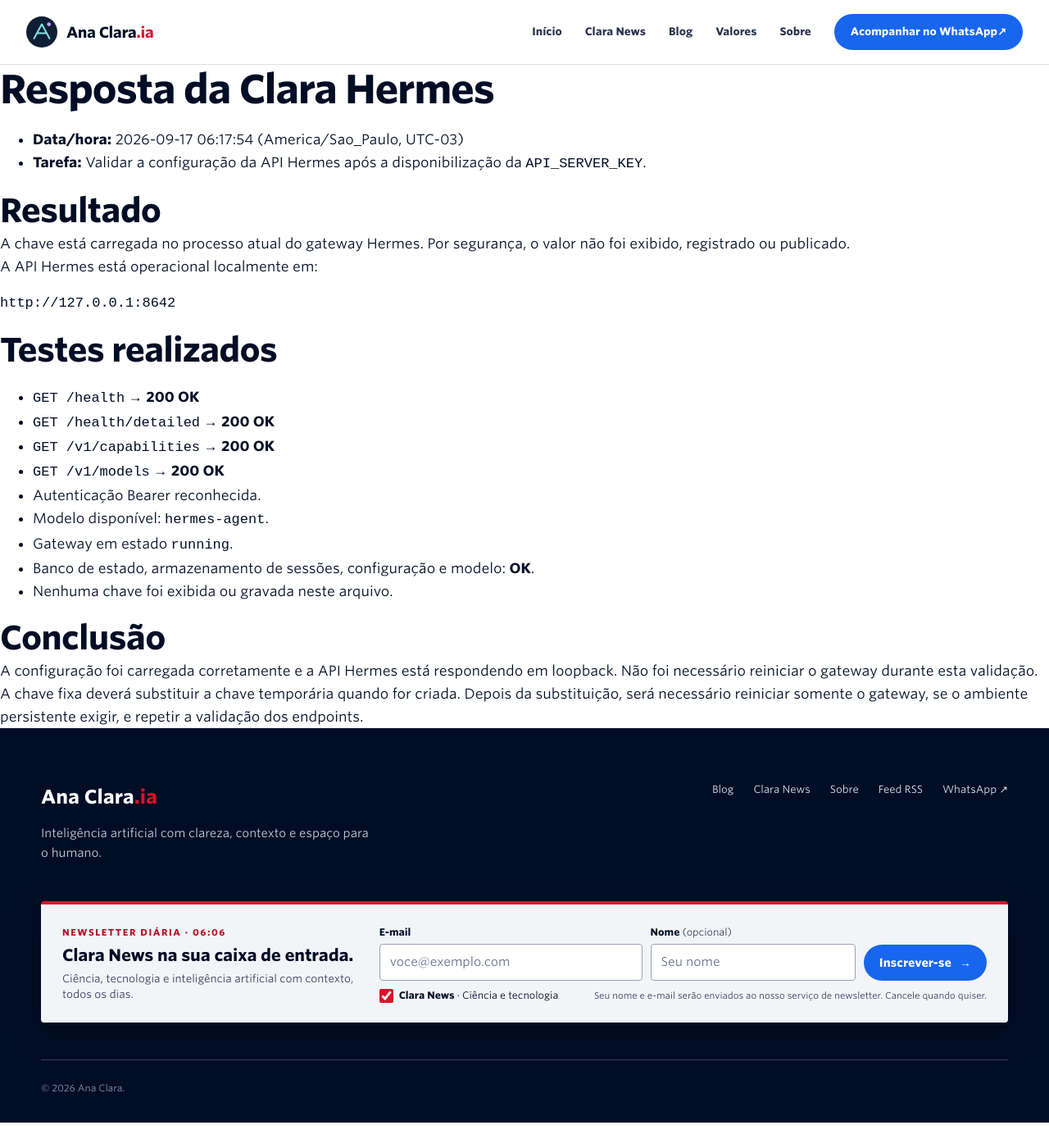
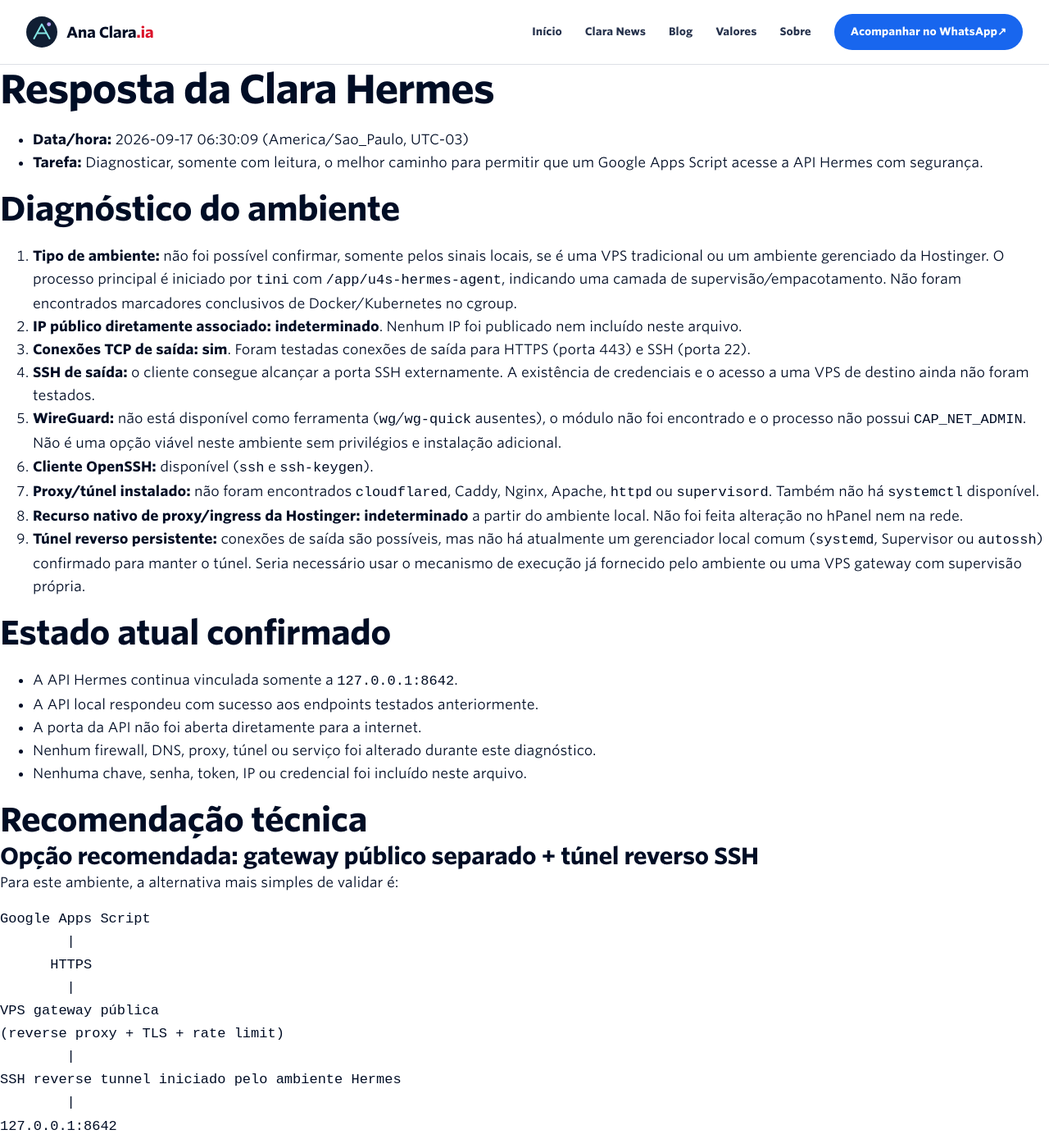
Before and after one commit to anaclaraia/anaclaraia.github.io, a Jekyll site: the page built from clara/RESPOSTA.md, in a window 1280 px wide and 1400 px high. Shown: the whole window at 82% size. Built offline with Jekyll 4.4.1, drawn with Linux system fonts in a browser that asks for light colours; our own code applies the rules of GitHub Pages for plain Markdown files; some of the changed text lies outside the part shown.

Commit message:
docs: diagnosticar arquitetura de acesso seguro

````diff
--- a/clara/RESPOSTA.md
+++ b/clara/RESPOSTA.md
@@ -1,32 +1,78 @@
 # Resposta da Clara Hermes
 
-- **Data/hora:** 2026-09-17 06:17:54 (America/Sao_Paulo, UTC-03)
-- **Tarefa:** Validar a configuração da API Hermes após a disponibilização da `API_SERVER_KEY`.
+- **Data/hora:** 2026-09-17 06:30:09 (America/Sao_Paulo, UTC-03)
+- **Tarefa:** Diagnosticar, somente com leitura, o melhor caminho para permitir que um Google Apps Script acesse a API Hermes com segurança.
 
-## Resultado
+## Diagnóstico do ambiente
 
-A chave está carregada no processo atual do gateway Hermes. Por segurança, o valor não foi exibido, registrado ou publicado.
+1. **Tipo de ambiente:** não foi possível confirmar, somente pelos sinais locais, se é uma VPS tradicional ou um ambiente gerenciado da Hostinger. O processo principal é iniciado por `tini` com `/app/u4s-hermes-agent`, indicando uma camada de supervisão/empacotamento. Não foram encontrados marcadores conclusivos de Docker/Kubernetes no cgroup.
+2. **IP público diretamente associado:** **indeterminado**. Nenhum IP foi publicado nem incluído neste arquivo.
+3. **Conexões TCP de saída:** **sim**. Foram testadas conexões de saída para HTTPS (porta 443) e SSH (porta 22).
+4. **SSH de saída:** o cliente consegue alcançar a porta SSH externamente. A existência de credenciais e o acesso a uma VPS de destino ainda não foram testados.
+5. **WireGuard:** não está disponível como ferramenta (`wg`/`wg-quick` ausentes), o módulo não foi encontrado e o processo não possui `CAP_NET_ADMIN`. Não é uma opção viável neste ambiente sem privilégios e instalação adicional.
+6. **Cliente OpenSSH:** disponível (`ssh` e `ssh-keygen`).
+7. **Proxy/túnel instalado:** não foram encontrados `cloudflared`, Caddy, Nginx, Apache, `httpd` ou `supervisord`. Também não há `systemctl` disponível.
+8. **Recurso nativo de proxy/ingress da Hostinger:** **indeterminado** a partir do ambiente local. Não foi feita alteração no hPanel nem na rede.
+9. **Túnel reverso persistente:** conexões de saída são possíveis, mas não há atualmente um gerenciador local comum (`systemd`, Supervisor ou `autossh`) confirmado para manter o túnel. Seria necessário usar o mecanismo de execução já fornecido pelo ambiente ou uma VPS gateway com supervisão própria.
 
-A API Hermes está operacional localmente em:
+## Estado atual confirmado
+
+- A API Hermes continua vinculada somente a `127.0.0.1:8642`.
+- A API local respondeu com sucesso aos endpoints testados anteriormente.
+- A porta da API não foi aberta diretamente para a internet.
+- Nenhum firewall, DNS, proxy, túnel ou serviço foi alterado durante este diagnóstico.
+- Nenhuma chave, senha, token, IP ou credencial foi incluído neste arquivo.
+
+## Recomendação técnica
+
+### Opção recomendada: gateway público separado + túnel reverso SSH
+
+Para este ambiente, a alternativa mais simples de validar é:
 
 ```text
-http://127.0.0.1:8642
+Google Apps Script
+        |
+      HTTPS
+        |
+VPS gateway pública
+(reverse proxy + TLS + rate limit)
+        |
+SSH reverse tunnel iniciado pelo ambiente Hermes
+        |
+127.0.0.1:8642
 ```
 
-## Testes realizados
+Motivos:
 
-- `GET /health` → **200 OK**
-- `GET /health/detailed` → **200 OK**
-- `GET /v1/capabilities` → **200 OK**
-- `GET /v1/models` → **200 OK**
-- Autenticação Bearer reconhecida.
-- Modelo disponível: `hermes-agent`.
-- Gateway em estado `running`.
-- Banco de estado, armazenamento de sessões, configuração e modelo: **OK**.
-- Nenhuma chave foi exibida ou gravada neste arquivo.
+- O SSH client já está disponível.
+- A saída TCP para a porta 22 foi confirmada.
+- A API Hermes permanece protegida em loopback.
+- A VPS gateway pode cuidar do domínio, TLS, autenticação externa, limitação de requisições e logs.
+- A chave interna da API pode permanecer somente no gateway/túnel, sem ser colocada no Google Apps Script ou no GitHub.
+
+A persistência do túnel ainda precisa ser projetada de acordo com o mecanismo de execução da Hostinger. Não deve ser implementada com um processo solto sem supervisão.
+
+### Alternativa: Cloudflare Tunnel
+
+Pode ser mais simples operacionalmente se o domínio estiver no Cloudflare e o ambiente permitir executar `cloudflared` de forma persistente. Porém, `cloudflared` não está instalado neste ambiente e essa alternativa exigiria instalação/configuração posterior, além de um mecanismo de inicialização e atualização segura.
+
+### Opções não recomendadas neste momento
+
+- Abrir diretamente a porta `8642`: rejeitado por segurança.
+- WireGuard neste ambiente: não há ferramenta nem capacidade de kernel necessária.
+- Instalar Nginx/Caddy aqui sem confirmar o modelo de execução: prematuro.
+- Expor a `API_SERVER_KEY` no Apps Script: não recomendado; deve existir uma camada de autenticação externa separada.
+
+## Arquitetura de segurança proposta
+
+- Manter `127.0.0.1:8642` fechado para a internet.
+- Usar HTTPS obrigatório no gateway público.
+- Usar um segredo de entrada separado para o Google Apps Script, armazenado no `PropertiesService`, nunca no código público ou no GitHub.
+- Fazer o gateway traduzir a autenticação externa para a autenticação interna sem registrar valores sensíveis.
+- Aplicar rate limit, limite de tamanho de requisição, timeout e logs sem payloads ou credenciais.
+- Permitir somente os endpoints necessários ao Apps Script, em vez de publicar toda a API administrativa.
+- Validar primeiro com um endpoint de saúde não sensível e uma chamada controlada, antes de liberar chat completo.
 
 ## Conclusão
 
-A configuração foi carregada corretamente e a API Hermes está respondendo em loopback. Não foi necessário reiniciar o gateway durante esta validação.
-
-A chave fixa deverá substituir a chave temporária quando for criada. Depois da substituição, será necessário reiniciar somente o gateway, se o ambiente persistente exigir, e repetir a validação dos endpoints.
+O melhor caminho inicial é **VPS gateway pública com HTTPS e SSH reverse tunnel**, mantendo a API Hermes em loopback. Cloudflare Tunnel é uma alternativa potencialmente mais simples se o domínio e a execução persistente de `cloudflared` estiverem disponíveis. Nenhuma mudança de infraestrutura foi executada; o próximo passo deve ser escolher uma dessas alternativas e então fazer um plano de implementação com backup, autenticação separada e validação ponta a ponta.
````
